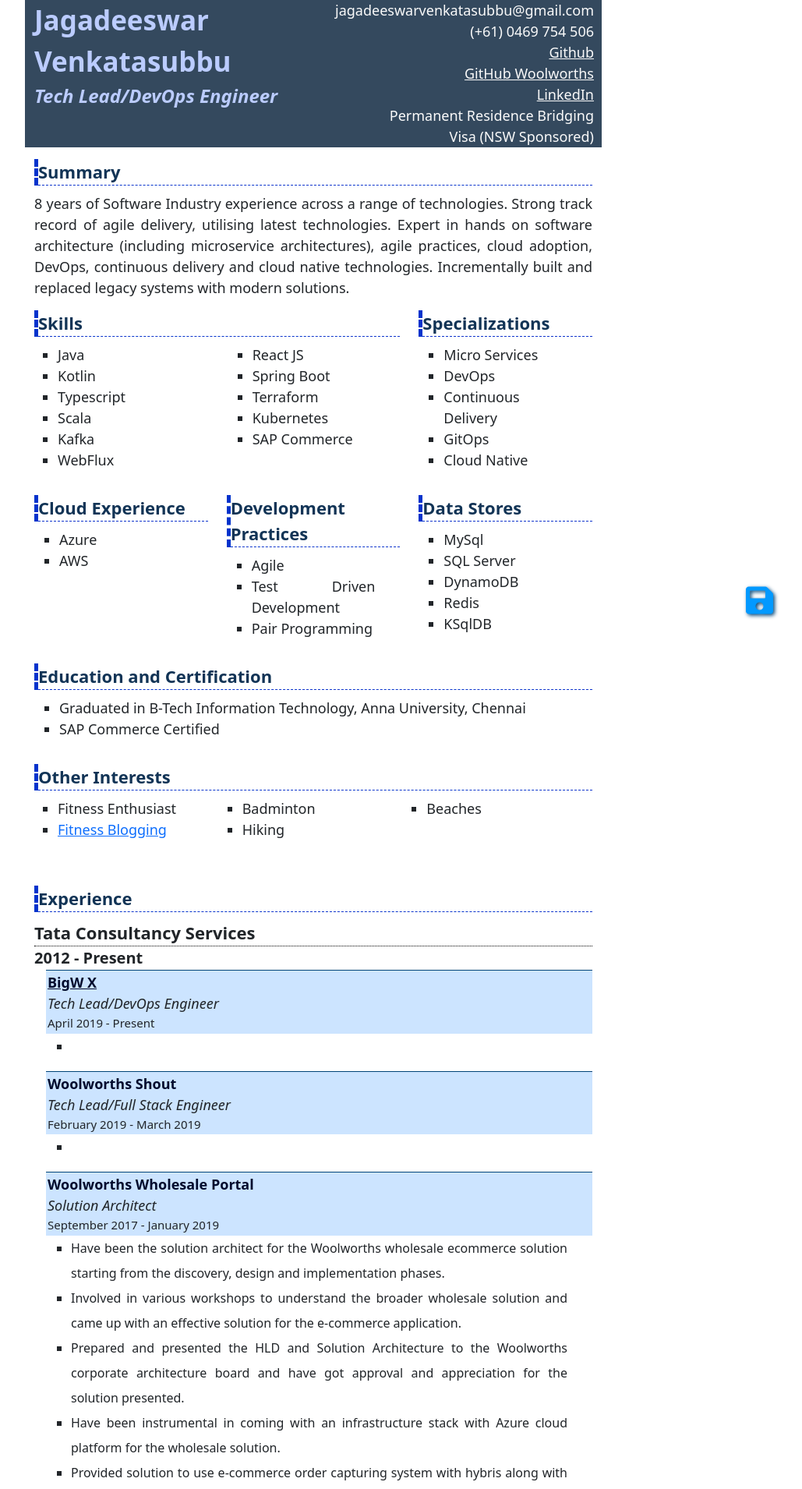
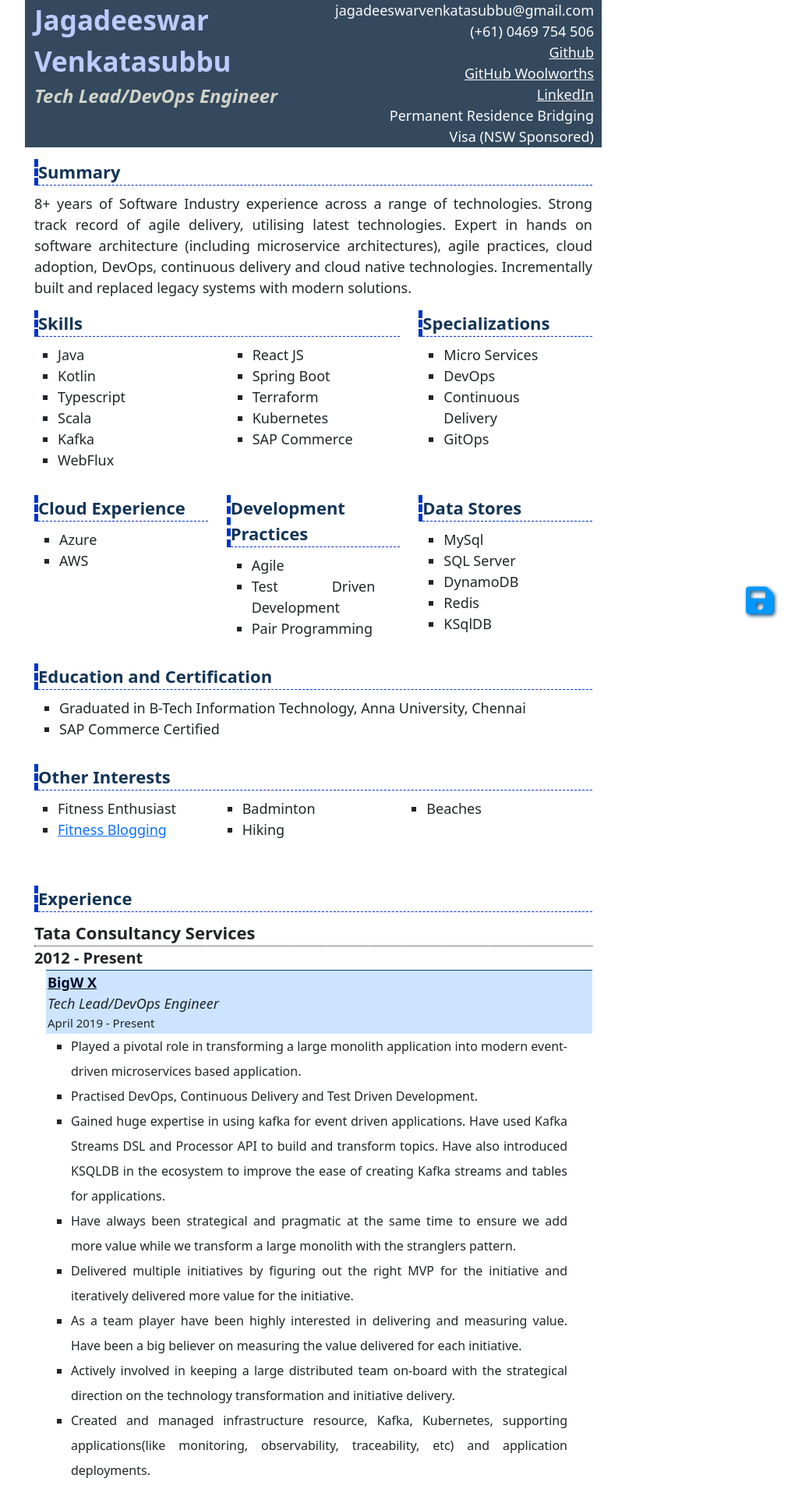
Before and after one commit to jagadeeswarvenkatasubbu/jagadeeswarvenkatasubbu.github.io, a Jekyll site: the page built from index.html, in a window 1280 px wide. Shown: the top 1910 px of the page at 78% size, without its empty margins (238-1267 px from the left). Built offline with Jekyll 4.4.1, drawn with Linux system fonts in a browser that asks for light colours; some of the changed text lies outside the part shown.

Commit message:
Update experience

```diff
--- a/_includes/footer-scripts.html
+++ b/_includes/footer-scripts.html
@@ -38,10 +38,44 @@
 
 <script type="text/javascript">
 function printPDF() {
-  console.log('printing pdf');
   var element = document.getElementById("full-page");
-  console.log(element);
-  var worker = html2pdf().from(element).save();
-  console.log(worker);
+  html2pdf().from(element).save("Jagadeeswar_Venkatasubbu");
+}
+
+function printGeneratedPDF() {
+  var fileURL = "/assets/docs/Jagadeeswar_Venkatasubbu.pdf";
+
+  download_file(fileURL, "Jagadeeswar_Venkatasubbu");
+}
+
+function download_file(fileURL, fileName) {
+    // for non-IE
+    if (!window.ActiveXObject) {
+        var save = document.createElement('a');
+        save.href = fileURL;
+        save.target = '_blank';
+        var filename = fileURL.substring(fileURL.lastIndexOf('/')+1);
+        save.download = fileName || filename;
+	       if ( navigator.userAgent.toLowerCase().match(/(ipad|iphone|safari)/) && navigator.userAgent.search("Chrome") < 0) {
+				document.location = save.href;
+                // window event not working here
+			}
+			else {
+		        var evt = new MouseEvent('click', {
+		            'view': window,
+		            'bubbles': true,
+		            'cancelable': false
+		        });
+		        save.dispatchEvent(evt);
+		        (window.URL || window.webkitURL).revokeObjectURL(save.href);
+			}
+    }
+    // for IE < 11
+    else if ( !! window.ActiveXObject && document.execCommand)     {
+        var _window = window.open(fileURL, '_blank');
+        _window.document.close();
+        _window.document.execCommand('SaveAs', true, fileName || fileURL)
+        _window.close();
+    }
 }
 </script>
--- a/_includes/footer.html
+++ b/_includes/footer.html
@@ -1,4 +1,5 @@
-<div onclick="printPDF()" class="fa fa-save savePdf">&nbsp;</div>
+<div onclick="printGeneratedPDF()" class="fa fa-save savePdf">&nbsp;</div>
+<!--<div onclick="printPDF()" class="fa fa-save savePdf">&nbsp;</div>-->
 <footer>
   <div class="container-md beautiful-jekyll-footer">
     <div class="row">
--- a/assets/css/_scss/resume.scss
+++ b/assets/css/_scss/resume.scss
@@ -27,7 +27,7 @@
     font-size: 24px;
     font-weight: 800;
     font-style: italic;
-    color: #BBCCFF;
+    color: #d1d2c7;
 }
 
 hr.horizontal-line {
--- a/index.html
+++ b/index.html
@@ -28,7 +28,7 @@
     <span class="col-xs-12">
         <div class="section-title">Summary</div>
         <div class="section-content">
-            8 years of Software Industry experience across a range of technologies. Strong track record of agile
+            8+ years of Software Industry experience across a range of technologies. Strong track record of agile
             delivery, utilising latest technologies. Expert in hands on software architecture
             (including microservice architectures), agile practices, cloud adoption, DevOps, continuous delivery
             and cloud native technologies. Incrementally built and replaced legacy systems with modern solutions.
@@ -64,7 +64,6 @@
                 <li>DevOps</li>
                 <li>Continuous Delivery</li>
                 <li>GitOps</li>
-                <li>Cloud Native</li>
             </ul>
         </div>
     </span>
@@ -145,19 +144,95 @@
                     </div>
                     <div class="experience-summary">
                         <ul>
-                            <li></li>
+                            <li>
+                                Played a pivotal role in transforming a large monolith application into modern
+                                event-driven microservices based application.
+                            </li>
+                            <li>
+                                Practised DevOps, Continuous Delivery and Test Driven Development.
+                            </li>
+                            <li>
+                                Gained huge expertise in using kafka for event driven applications. Have used Kafka
+                                Streams DSL and Processor API to build and transform topics. Have also introduced
+                                KSQLDB in the ecosystem to improve the ease of creating Kafka streams and tables for
+                                applications.
+                            </li>
+                            <li>
+                                Have always been strategical and pragmatic at the same time to ensure we add more value
+                                while we transform a large monolith with the stranglers pattern.
+                            </li>
+                            <li>
+                                Delivered multiple initiatives by figuring out the right MVP for the initiative and
+                                iteratively delivered more value for the initiative.
+                            </li>
+                            <li>
+                                As a team player have been highly interested in delivering and measuring value. Have
+                                been a big believer on measuring the value delivered for each initiative.
+                            </li>
+                            <li>
+                                Actively involved in keeping a large distributed team on-board with the strategical
+                                direction on the technology transformation and initiative delivery.
+                            </li>
+                            <li>
+                                Created and managed infrastructure resource, Kafka, Kubernetes, supporting
+                                applications(like monitoring, observability, traceability, etc) and application
+                                deployments.
+                            </li>
+                            <li>
+                                Delivered multiple initiates, which includes adding multiple delivery service,
+                                enabling multi carrier solutions, improving the store process with the backoffice
+                                applications by creating an all new availability, sourcing, delivery, carrier and
+                                fulfilment services.
+                            </li>
+                            <li>
+                                Implemented a wait-room solution for keeping the high traffic of customers on a
+                                separate wait lounge website, where the customers will be put on a queue and be
+                                redirected to the main website when the traffic in the main website completes their
+                                purchase.
+                            </li>
+                            <li>
+                                Contributed highly in improving the performance of the website.
+                            </li>
                         </ul>
                     </div>
                 </div>
+<!--                <br/>-->
+<!--                <br/>-->
+<!--                <br/>-->
+<!--                <br/>-->
+<!--                <br/>-->
+<!--                <br/>-->
+<!--                <br/>-->
                 <div class="experience-block">
                      <div class="experience-block-title">
                          <div class="experience-org">Woolworths Shout</div>
                         <div class="experience-role">Tech Lead/Full Stack Engineer</div>
-                        <div class="experience-timeline">February 2019 - March 2019</div>
+                        <div class="experience-timeline">January 2019 - March 2019</div>
                      </div>
                     <div class="experience-summary">
                         <ul>
-                            <li></li>
+                            <li>
+                                Practised DevOps and Infrastructure as Code with Google
+                            </li>
+                            <li>
+                                Built a backoffice application with ReactJS as frontend and with Python for the backend
+                                service.
+                            </li>
+                            <li>
+                                Built a backoffice application with ReactJS as frontend and with Python for the backend
+                                service.
+                            </li>
+                            <li>
+                                Implemented enterprise google auth for the application.
+                            </li>
+                            <li>
+                                Implemented multiple views of predictions from machine learning for the store team to
+                                identify and fill the stocks that were sold out on the shelves.
+                            </li>
+                            <li>
+                                Created an interactive push notification for the backoffice application to notify store
+                                team upon every predictions.
+                            </li>
                         </ul>
                     </div>
                 </div>
@@ -165,65 +240,58 @@
                      <div class="experience-block-title">
                          <div class="experience-org">Woolworths Wholesale Portal</div>
                         <div class="experience-role">Solution Architect</div>
-                        <div class="experience-timeline">September 2017 - January 2019</div>
+                        <div class="experience-timeline">September 2017 - December 2018</div>
                      </div>
                     <div class="experience-summary">
                         <ul>
                             <li>
-                                Have been the solution architect for the Woolworths wholesale
-                                ecommerce solution starting from the discovery, design and
-                                implementation phases.
+                                Played the role of solution architect for Woolworths wholesale e-commerce solution
+                                starting from the discovery to implementation.
                             </li>
                             <li>
-                                Involved in various workshops to understand the broader wholesale
-                                solution and came up with an effective solution for the e-commerce
-                                application.
+                                Involved in various workshops to understand the broader wholesale requirements and
+                                designed the application based on the needs of the business.
                             </li>
                             <li>
-                                Prepared and presented the HLD and Solution Architecture to the
-                                Woolworths corporate architecture board and have got approval and
-                                appreciation for the solution presented.
+                                Provided in depth consultation and solution for the wholesale e-commerce application.
                             </li>
                             <li>
-                                Have been instrumental in coming with an infrastructure stack with
-                                Azure cloud platform for the wholesale solution.
+                                Led the team to create the infrastructure required for the applications with Terraform
+                                in Microsoft Azure.
                             </li>
                             <li>
-                                Provided solution to use e-commerce order capturing system with
-                                hybris along with an efficient ETL solution with azure cloud based
-                                serverless technologies which include Logic Apps, Cloud Functions,
-                                App Service Engine, etc.
+                                Practised Continuous Delivery and DevOps to deliver multiple microservices to support
+                                the e-commerce application.
                             </li>
                             <li>
-                                Designed a very high availability active-active DR strategy.
+                                Designed a very highly available active-active DR strategy.
                             </li>
                             <li>
-                                Provided solution and design for the master & transactional data
-                                integration with different systems like SAP ERP, SAP PMR, in-house
-                                Article Enrichment System, Sail Point, etc.
+                                Provided solution and design for the master & transactional data integration with
+                                different systems like SAP ERP, SAP PMR, Woolworths in-house Article Enrichment System,
+                                Sail Point, etc.
                             </li>
                             <li>
-                                Provided solution and design for the integration of the Woolworths
-                                in-house payment gateway solution(Digital Pay).
+                                Designed and implemented article ranging and customer specific pricing on the
+                                application along with personalised search capabilities for the same.
                             </li>
                             <li>
-                                Designed and implemented article ranging and customer specific
-                                pricing on the website along with personalised search capabilities for
-                                the same.
-                            </li>
-                            <li>
-                                Designed and built the CI/CD pipeline in VSTS(Azure DevOps) for
-                                Hybris, Solr and the custom ETL solution.
+                                Built the CI/CD pipeline in Azure DevOps.
                             </li>
                             <li>
                                 Implemented zero downtime deployment for the e-commerce solution.
-                                Provided solution for automation & stress test for the website with
-                                Katalon & Gatling respectively, also have bundled them with the Azure
-                                DevOps pipeline.
+                            </li>
+                            <li>
+                                Implemented performance test for the entire solution with Gatling.
                             </li>
                         </ul>
                     </div>
                 </div>
+<!--                <br/>-->
+<!--                <br/>-->
+<!--                <br/>-->
+<!--                <br/>-->
+<!--                <br/>-->
                 <div class="experience-block">
                      <div class="experience-block-title">
                          <div class="experience-org"><a class="experience-org-link" href="https://www.eis-inc.com/">EIS</a></div>
@@ -233,27 +301,24 @@
                     <div class="experience-summary">
                         <ul>
                             <li>
-                                Have been instrumental in the design of the ecommerce solution of EIS
-                                hybris website.
+                                Led the team technically in the design and delivery of a complex B2B e-commerce solution.
                             </li>
                             <li>
-                                Designed and integrated Paymetric with hybris for payment.
+                                Designed and integrated payment gateway solution in the website.
                             </li>
                             <li>
-                                Efficiently customized price factory to adapt with the requirements of
-                                EIS.
+                                Efficiently implemented a complex pricing service to fulfil the complex requirement of
+                                customer specific pricing for the B2B needs.
                             </li>
                             <li>
-                                Customized and orchestrated the cart and checkout flow for EIS.
+                                Customized and orchestrated the cart and checkout flow for e-commerce website.
                             </li>
                             <li>
-                                Integrated with TIBCO for customer, contact person, sold to and ship to
-                                addresses, product, prices, inventory, customer part number, tax
-                                calculations and sales order.
+                                Integrated with TIBCO for customer, contact person, sold to and ship to addresses,
+                                product, prices, inventory, customer part number, tax calculations and sales order.
                             </li>
                             <li>
-                                Have been pivotal in the production readiness and go-live activities of
-                                multiple ecommerce hybris websites.
+                                Pivotal in productionisation of the applications.
                             </li>
                         </ul>
                     </div>
@@ -309,6 +374,10 @@
                         </ul>
                     </div>
                 </div>
+<!--                <br/>-->
+<!--                <br/>-->
+<!--                <br/>-->
+<!--                <br/>-->
                 <div class="experience-block">
                      <div class="experience-block-title">
                          <div class="experience-org"><a class="experience-org-link" href="https://www.tatacliq.com/">Tata Cliq</a></div>
```
Also changed, not shown: 1 other file.
